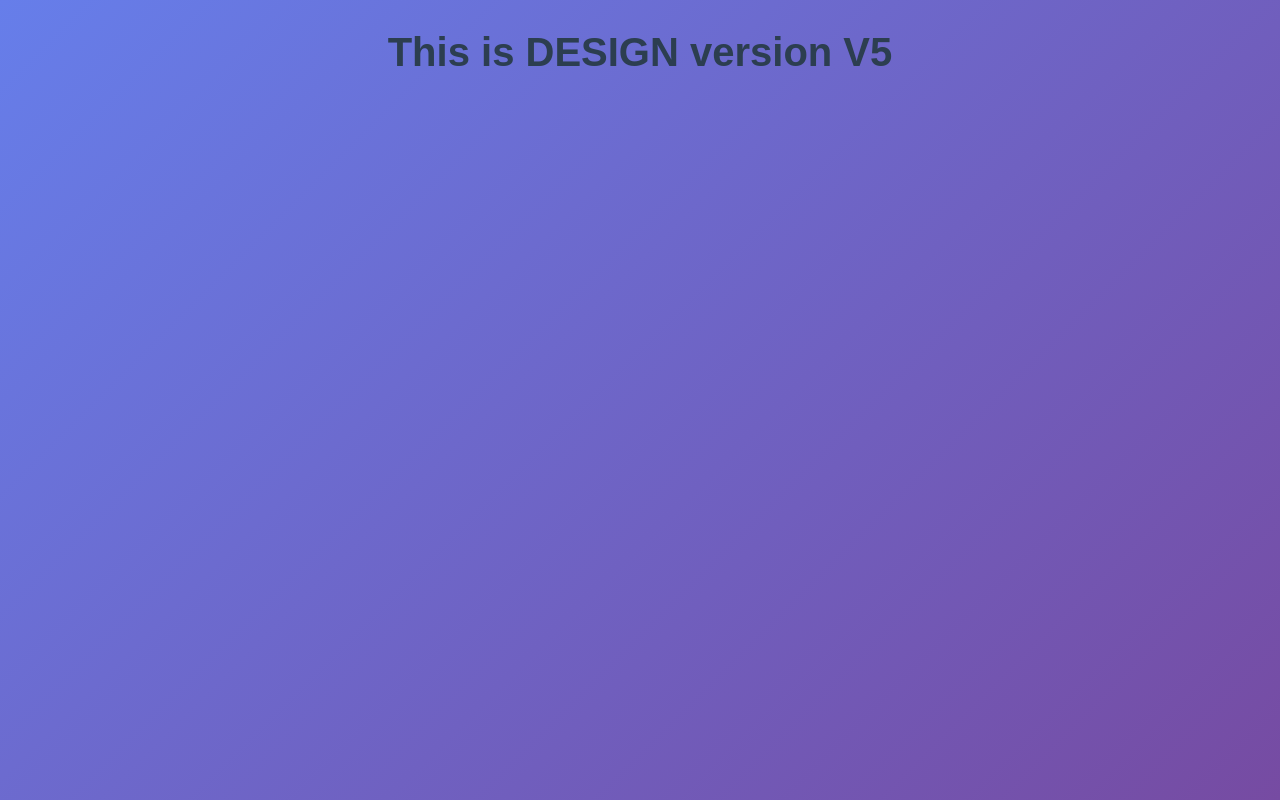
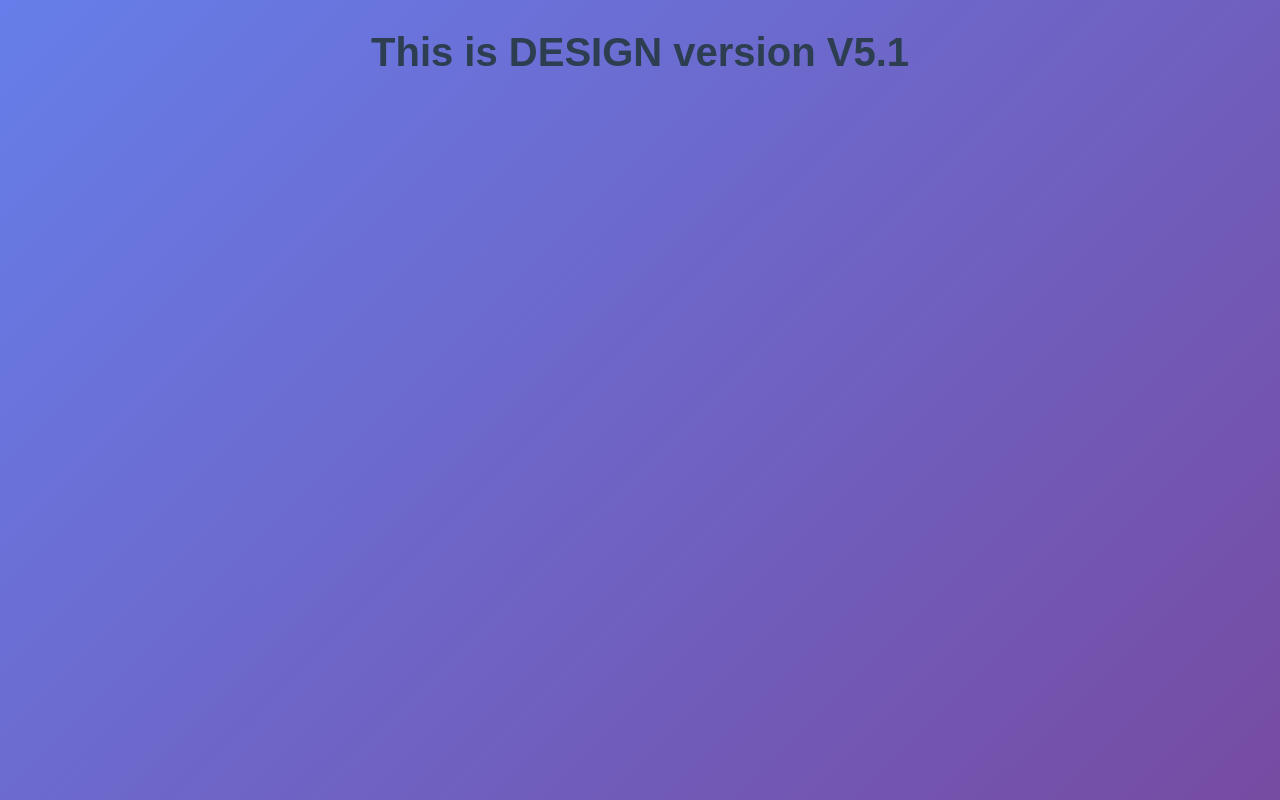
Before and after one commit to ishan1890/myrepo, a plain HTML site: page index.html in a window 1280 px wide. Drawn offline with Linux system fonts and the light colour scheme.

Commit message:
Changed the version to V5.1

```diff
--- a/index.html
+++ b/index.html
@@ -7,6 +7,6 @@
     <title>Document</title>
 </head>
 <body>
-    <h1>This is DESIGN version V5</h1>
+    <h1>This is DESIGN version V5.1</h1>
 </body>
 </html>
```
